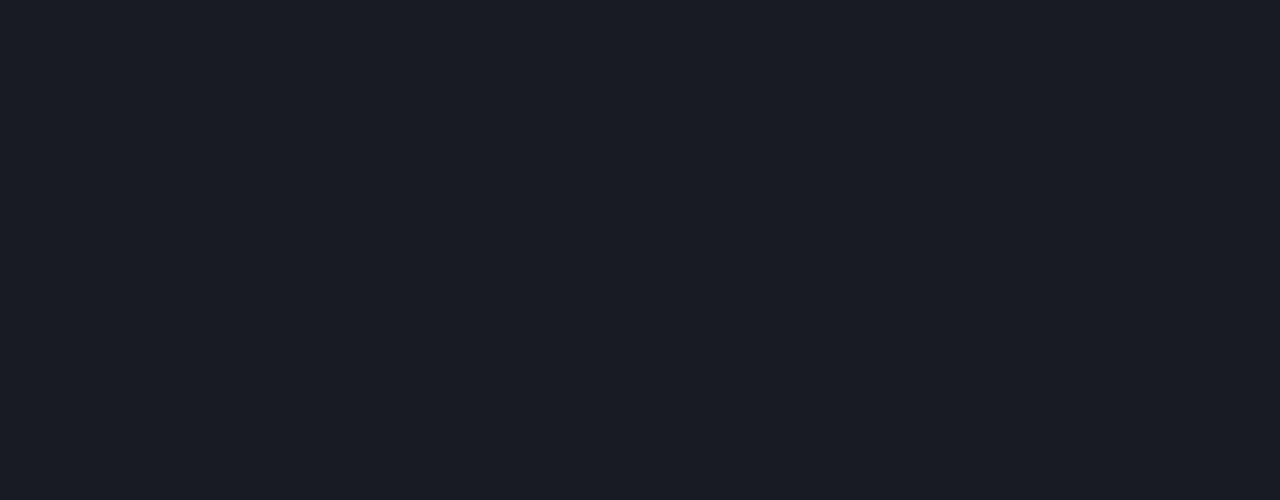
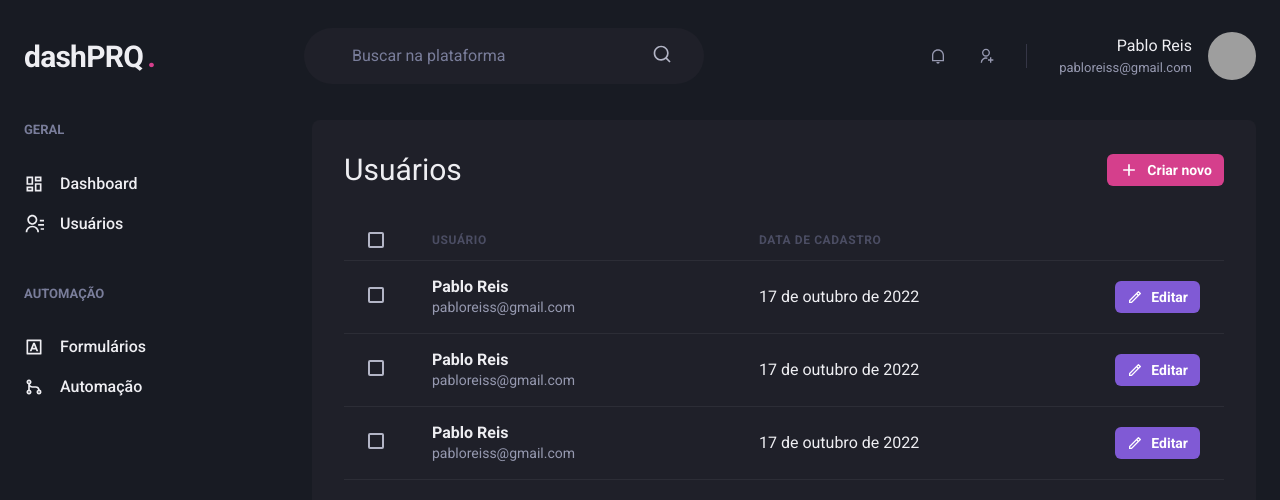
Before and after one commit to pabloreis/prq-dashboard, a Next.js app: page /users in a window 1280 px wide. Shown: the top 500 px of the page. Built offline with nearby package versions, Linux system fonts and the light colour scheme; grey boxes are pictures that could not be loaded.

Commit message:
feat: add user's table list to Users view

```diff
--- a/src/pages/users/index.tsx
+++ b/src/pages/users/index.tsx
@@ -1,3 +1,139 @@
+import {
+  Box,
+  Button,
+  Checkbox,
+  Flex,
+  Heading,
+  Icon,
+  Table,
+  Tbody,
+  Td,
+  Text,
+  Th,
+  Thead,
+  Tr,
+} from '@chakra-ui/react';
+import { RiAddLine, RiPencilLine } from 'react-icons/ri';
+
+import Header from '../../components/Header';
+import Sidebar from '../../components/Sidebar';
+
 export default function UserList() {
-  return;
+  return (
+    <Box>
+      <Header />
+
+      <Flex my="6" mx="auto" px="6" maxWidth={1480} w="100%">
+        <Sidebar />
+
+        <Box borderRadius={8} bg="gray.800" flex="1" p="8">
+          <Flex align="center" justify="space-between" mb="8">
+            <Heading fontWeight="normal" size="lg">
+              Usuários
+            </Heading>
+
+            <Button
+              as="a"
+              colorScheme="pink"
+              leftIcon={<Icon as={RiAddLine} fontSize="20" />}
+              size="sm"
+              fontSize="sm"
+            >
+              Criar novo
+            </Button>
+          </Flex>
+
+          <Table colorScheme="whiteAlpha">
+            <Thead>
+              <Tr>
+                <Th color="gray.300" px="6" w="8">
+                  <Checkbox colorScheme="pink" />
+                </Th>
+                <Th>Usuário</Th>
+                <Th>Data de cadastro</Th>
+                <Th w="8"></Th>
+              </Tr>
+            </Thead>
+            <Tbody>
+              <Tr>
+                <Td px="6">
+                  <Checkbox colorScheme="pink" />
+                </Td>
+                <Td>
+                  <Box>
+                    <Text fontWeight="bold">Pablo Reis</Text>
+                    <Text color="gray.300" fontSize="sm">
+                      pabloreiss@gmail.com
+                    </Text>
+                  </Box>
+                </Td>
+                <Td>17 de outubro de 2022</Td>
+                <Td>
+                  <Button
+                    as="a"
+                    colorScheme="purple"
+                    leftIcon={<Icon as={RiPencilLine} fontSize="16" />}
+                    size="sm"
+                    fontSize="sm"
+                  >
+                    Editar
+                  </Button>
+                </Td>
+              </Tr>
+              <Tr>
+                <Td px="6">
+                  <Checkbox colorScheme="pink" />
+                </Td>
+                <Td>
+                  <Box>
+                    <Text fontWeight="bold">Pablo Reis</Text>
+                    <Text color="gray.300" fontSize="sm">
+                      pabloreiss@gmail.com
+                    </Text>
+                  </Box>
+                </Td>
+                <Td>17 de outubro de 2022</Td>
+                <Td>
+                  <Button
+                    as="a"
+                    colorScheme="purple"
+                    leftIcon={<Icon as={RiPencilLine} fontSize="16" />}
+                    size="sm"
+                    fontSize="sm"
+                  >
+                    Editar
+                  </Button>
+                </Td>
+              </Tr>
+              <Tr>
+                <Td px="6">
+                  <Checkbox colorScheme="pink" />
+                </Td>
+                <Td>
+                  <Box>
+                    <Text fontWeight="bold">Pablo Reis</Text>
+                    <Text color="gray.300" fontSize="sm">
+                      pabloreiss@gmail.com
+                    </Text>
+                  </Box>
+                </Td>
+                <Td>17 de outubro de 2022</Td>
+                <Td>
+                  <Button
+                    as="a"
+                    colorScheme="purple"
+                    leftIcon={<Icon as={RiPencilLine} fontSize="16" />}
+                    size="sm"
+                    fontSize="sm"
+                  >
+                    Editar
+                  </Button>
+                </Td>
+              </Tr>
+            </Tbody>
+          </Table>
+        </Box>
+      </Flex>
+    </Box>
+  );
 }
```
